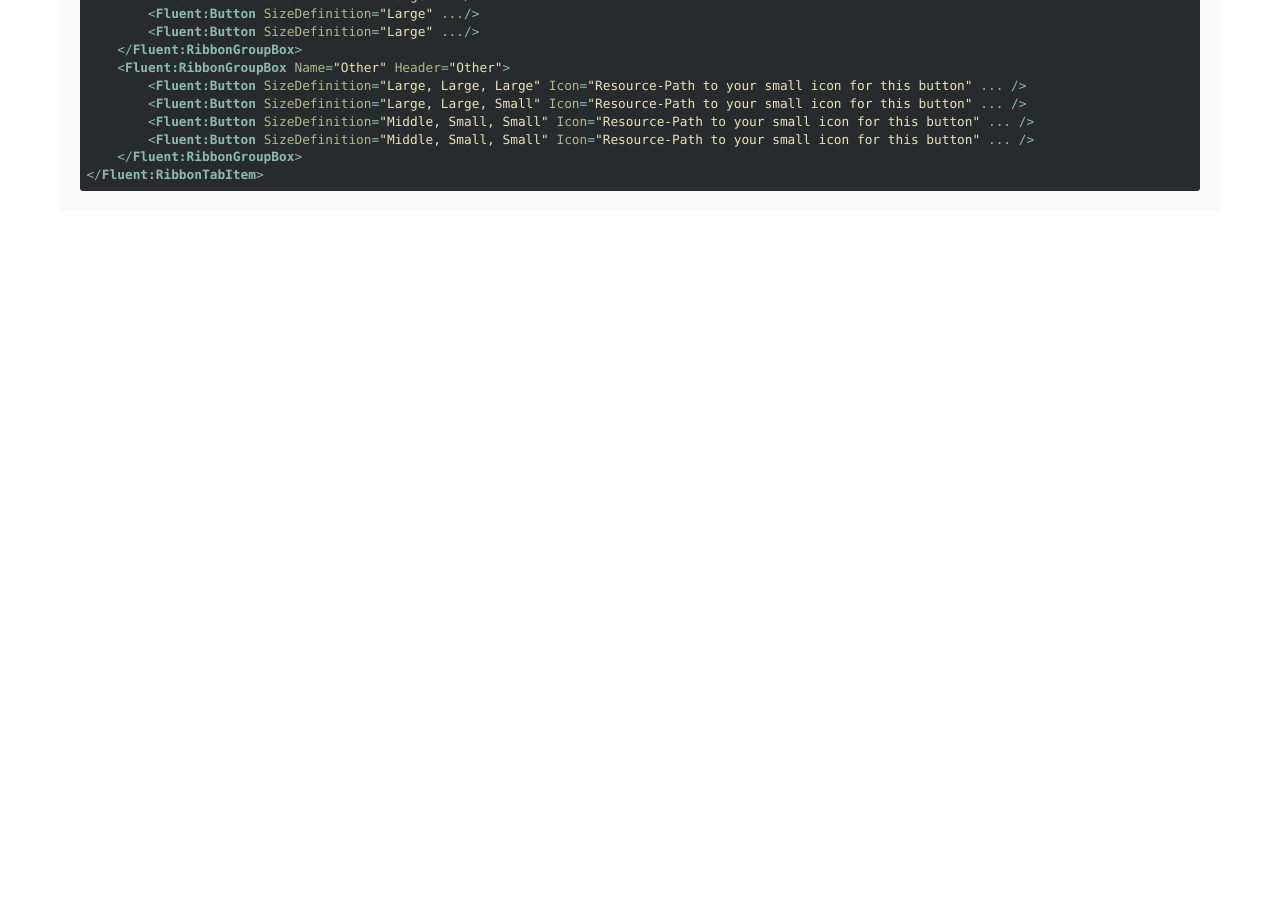
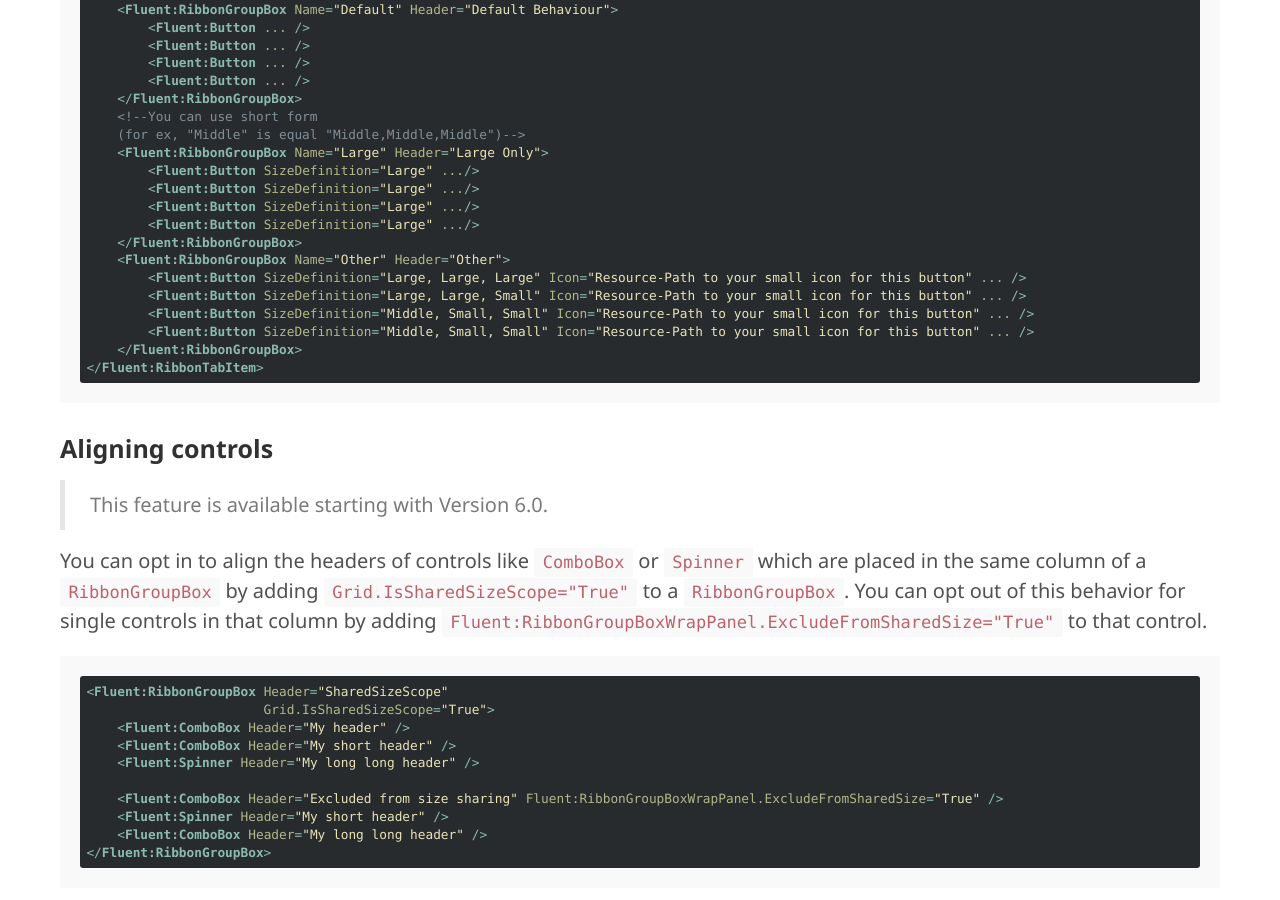
Before and after one commit to fluentribbon/fluentribbon.github.io, a Jekyll site: the page built from documentation/concepts/sizing.md, in a window 1280 px wide and 900 px high, scrolled down 1002 px. Built offline with Jekyll 4.4.1, drawn with Linux system fonts in a browser that asks for light colours; before the commit the page ends 1233 px from its top, so only the background shows below that; some of the changed text lies outside the part shown.

Commit message:
Adding "Aligning controls" documentation https://github.com/fluentribbon/Fluent.Ribbon/issues/494

````diff
--- a/documentation/concepts/resizing.md
+++ b/documentation/concepts/sizing.md
@@ -1,7 +1,13 @@
 ---
 layout: page
-title: Resizing
+title: Sizing
 ---
+
+### Table of Contents
+- [Defining sizing behavior](#sizingBehavior)
+- [Aligning controls](#aligningControls)
+
+### Defining sizing behavior {#sizingBehavior}
 
 A `RibbonGroupBox` can be in one of four states:
 
@@ -52,3 +58,23 @@ For example, if you set `SizeDefinition = "Middle, Middle, Small"`, that means:
     </Fluent:RibbonGroupBox>
 </Fluent:RibbonTabItem>
 ```
+
+### Aligning controls {#aligningControls}
+
+> This feature is available starting with Version 6.0.
+
+You can opt in to align the headers of controls like `ComboBox` or `Spinner` which are placed in the same column of a `RibbonGroupBox` by adding `Grid.IsSharedSizeScope="True"` to a `RibbonGroupBox`.
+You can opt out of this behavior for single controls in that column by adding `Fluent:RibbonGroupBoxWrapPanel.ExcludeFromSharedSize="True"` to that control.
+
+```xaml
+<Fluent:RibbonGroupBox Header="SharedSizeScope"
+                       Grid.IsSharedSizeScope="True">
+    <Fluent:ComboBox Header="My header" />
+    <Fluent:ComboBox Header="My short header" />
+    <Fluent:Spinner Header="My long long header" />
+
+    <Fluent:ComboBox Header="Excluded from size sharing" Fluent:RibbonGroupBoxWrapPanel.ExcludeFromSharedSize="True" />
+    <Fluent:Spinner Header="My short header" />
+    <Fluent:ComboBox Header="My long long header" />
+</Fluent:RibbonGroupBox>
+```
````
Also changed, not shown: documentation/index.md (+1 -1 lines).
